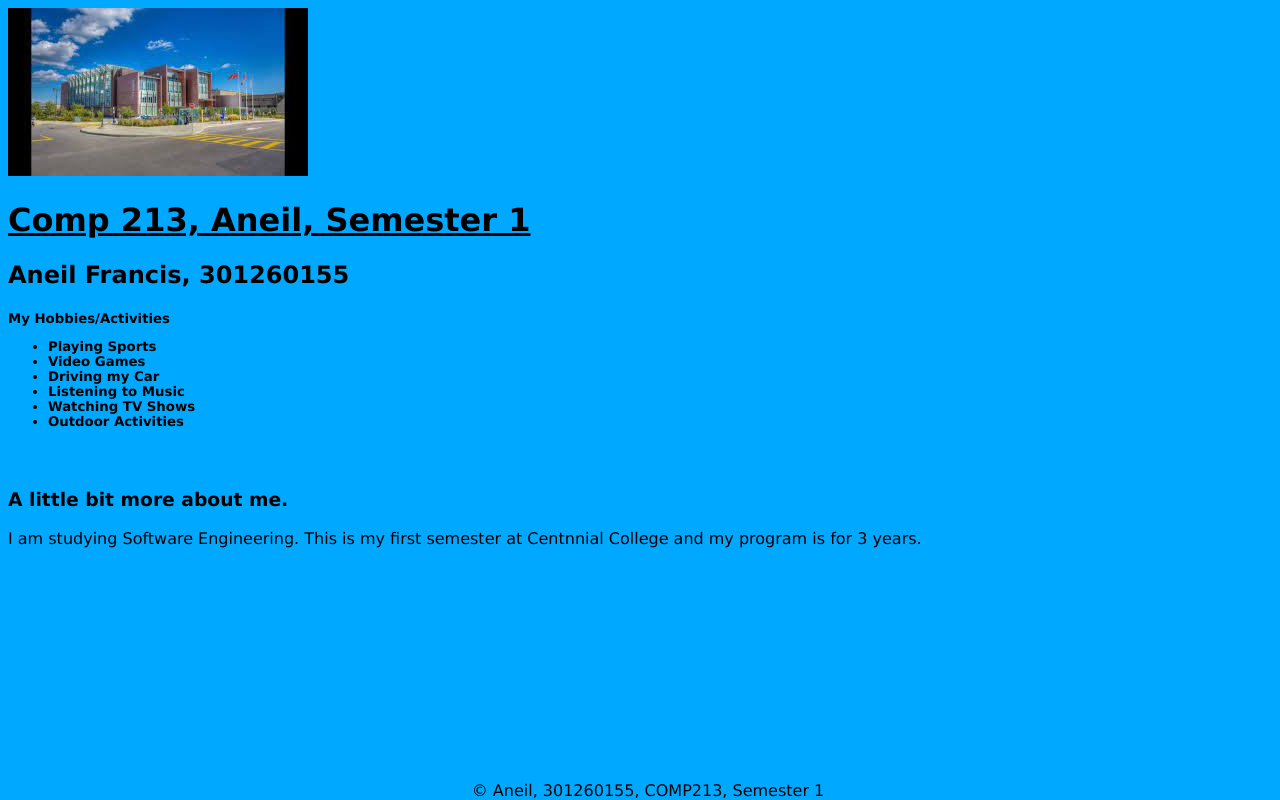
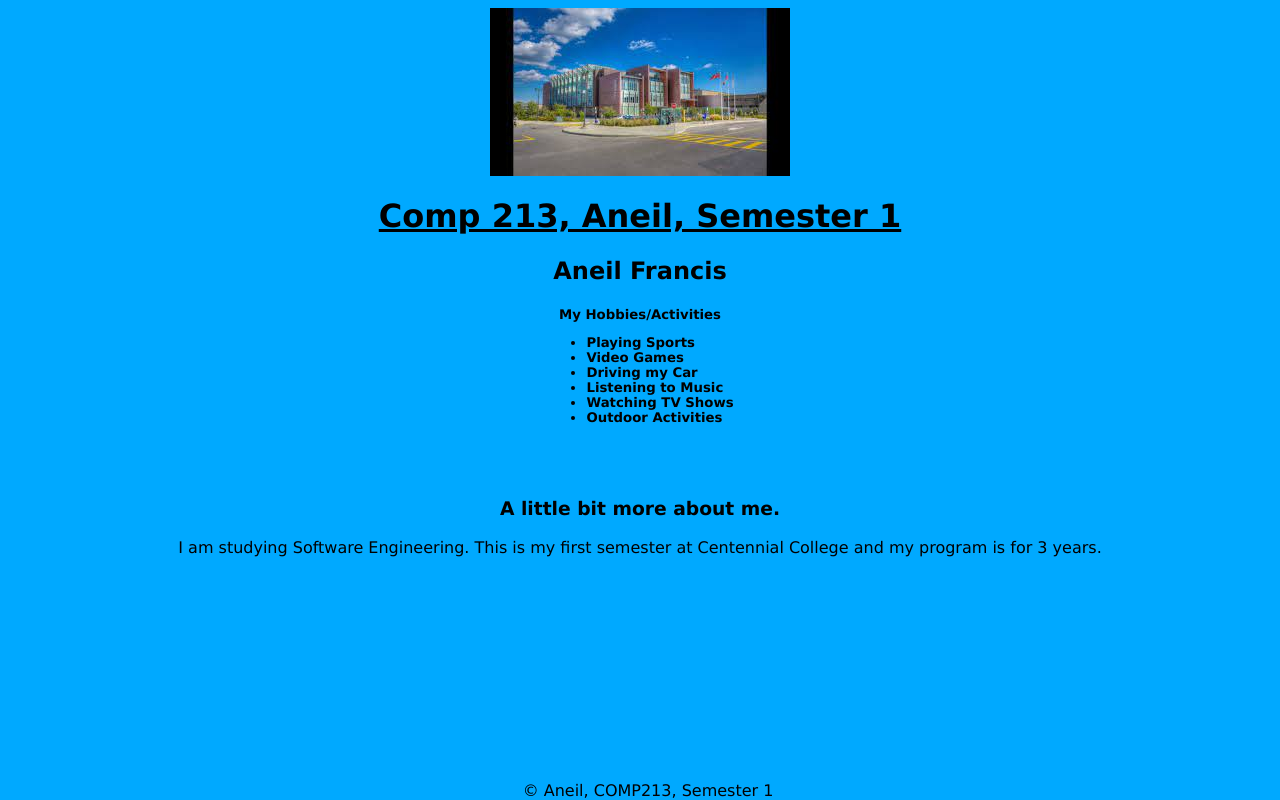
Before and after one commit to afranc1s/afranc1s.github.io, a plain HTML site: page index.hmtl.html in a window 1280 px wide. Drawn offline with Linux system fonts and the light colour scheme.

Commit message:
Add files via upload
Center Align

```diff
--- a/index.hmtl.html
+++ b/index.hmtl.html
@@ -7,13 +7,59 @@
 
 </head>
 
-<img class="banner" src="Progress.jpg"  alt="Progress Campus" class="center">
+<img class="banner" src="Progress.jpg" alt="Progress Campus" class="center">
+<style>
+    img {
+        display: block;
+        margin-left: auto;
+        margin-right: auto;
+    }
+</style>
 
 <body style="font-family: Verdana">
     <!--
 Hello Miss, this is my HTML Comment.:)
 Name: Aneil Francis
 Student Number: 301260155-->
+    <style>
+        h1 {
+            text-align: center;
+        }
+
+        h2 {
+            text-align: center;
+        }
+
+        h5 {
+            text-align: center;
+        }
+
+        ul {
+            text-align: center;
+        }
+
+        h3 {
+            text-align: center;
+        }
+
+        p {
+            text-align: center;
+        }
+
+        div {
+            text-align: center;
+        }
+
+        div.container {
+            text-align: center;
+        }
+
+        ul.myUL {
+            display: inline-block;
+            text-align: left;
+        }
+    </style>
+
 
     <body bgcolor=”#A9DEFF">
         <h1><u>Comp 213, Aneil, Semester 1</u></h1>
@@ -21,12 +67,14 @@ Student Number: 301260155-->
 
 
     <body>
-        <h2>Aneil Francis, 301260155</h2>
+        <h2>Aneil Francis </h2>
     </body>
 
     <body>
         <h5> My Hobbies/Activities
-            <ul>
+            <div class="container">
+
+                <ul class="myUL">
                     <li>Playing Sports</li>
                     <li>Video Games</li>
                     <li>Driving my Car</li>
@@ -34,6 +82,7 @@ Student Number: 301260155-->
                     <li>Watching TV Shows</li>
                     <li>Outdoor Activities</li>
                 </ul>
+            </div>
         </h5>
     </body>
 
@@ -45,7 +94,7 @@ Student Number: 301260155-->
         <h3>A little bit more about me.</h3>
         <!--Font looks a bit different here, due to the paragraph tag I used.-->
         <p style="font-family: Verdana">I am studying Software Engineering. This is my first semester
-            at Centnnial College and my program is for 3 years.</p>
+            at Centennial College and my program is for 3 years.</p>
 
     </body>
     </head>
@@ -62,7 +111,7 @@ Student Number: 301260155-->
     </head>
 
     <body>
-        <div class="footer">&copy; Aneil, 301260155, COMP213, Semester 1</div>
+        <div class="footer">&copy; Aneil, COMP213, Semester 1</div>
     </body>
 
 
```
Lines whose indentation alone changed are shown as unchanged.
